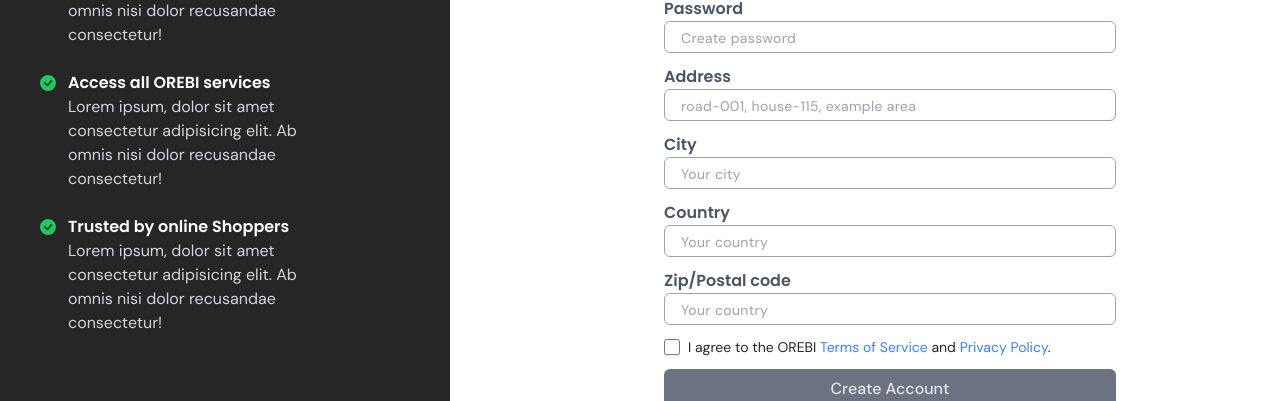
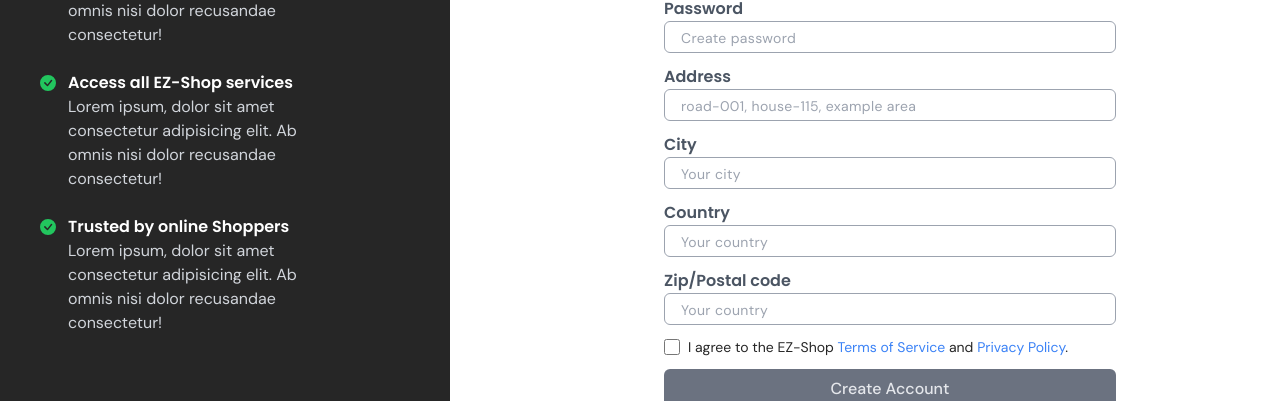
Before and after one commit to Ibigelow92/simple-ecommerce-platform, a React (Create React App) app: page /signup in a window 1280 px wide. Shown: the part 291-692 px from the top of the page. Built offline with nearby package versions, Linux system fonts and the light colour scheme.

Commit message:
random adjustments

```diff
--- a/public/index.html
+++ b/public/index.html
@@ -24,7 +24,7 @@
       work correctly both with client-side routing and a non-root public URL.
       Learn how to configure a non-root public URL by running `npm run build`.
     -->
-    <title>OREBI Shopping | Experience the better</title>
+    <title>EZ-Shop Shopping | Experience the better</title>
   </head>
   <body>
     <noscript>You need to enable JavaScript to run this app.</noscript>
--- a/src/components/home/Footer/Footer.js
+++ b/src/components/home/Footer/Footer.js
@@ -31,7 +31,7 @@
     <div className="w-full bg-[#F5F5F3] py-20">
       <div className="max-w-container mx-auto grid grid-cols-1 md:grid-cols-2  xl:grid-cols-6 px-4 gap-10">
         <div className="col-span-2">
-          <FooterListTitle title=" More about Orebi Shop" />
+          <FooterListTitle title=" More about EZ-Shop" />
           <div className="flex flex-col gap-6">
             <p className="text-base w-full xl:w-[80%]">
               Lorem ipsum dolor sit amet consectetur adipisicing elit. Enim sint
@@ -157,6 +157,8 @@
               </div>
             )}
 
+      {/*  */}
+
             <Image
               className={`w-[80%] lg:w-[60%] mx-auto ${
                 subscription ? "mt-2" : "mt-6"
--- a/src/components/home/Footer/FooterBottom.js
+++ b/src/components/home/Footer/FooterBottom.js
@@ -9,7 +9,7 @@
           <span className="text-md mr-[1px] mt-[2px] md:mt-0 text-center hidden md:inline-flex">
             <AiOutlineCopyright />
           </span>
-          Copyright 2022 | Orebi shopping | All Rights Reserved |
+          Copyright 2024 | EZShop shopping | All Rights Reserved |
           <a href="https://reactbd.com/" target="_blank" rel="noreferrer">
             <span className="ml-1 font-medium group-hover:text-primeColor">
               Powered by ReactBD.com
--- a/src/pages/About/About.js
+++ b/src/pages/About/About.js
@@ -13,7 +13,7 @@
       <Breadcrumbs title="About" prevLocation={prevLocation} />
       <div className="pb-10">
         <h1 className="max-w-[600px] text-base text-lightText mb-2">
-          <span className="text-primeColor font-semibold text-lg">Orebi</span>{" "}
+          <span className="text-primeColor font-semibold text-lg">EZ-Shop</span>{" "}
           is one of the world's leading ecommerce brands and is internationally
           recognized for celebrating the essence of classic Worldwide cool
           looking style.
--- a/src/pages/Account/SignIn.js
+++ b/src/pages/Account/SignIn.js
@@ -75,7 +75,7 @@
             </span>
             <p className="text-base text-gray-300">
               <span className="text-white font-semibold font-titleFont">
-                Access all OREBI services
+                Access all EZ-Shop services
               </span>
               <br />
               Lorem ipsum, dolor sit amet consectetur adipisicing elit. Ab omnis
--- a/src/pages/Account/SignUp.js
+++ b/src/pages/Account/SignUp.js
@@ -116,7 +116,7 @@
         zip
       ) {
         setSuccessMsg(
-          `Hello dear ${clientName}, Welcome you to OREBI Admin panel. We received your Sign up request. We are processing to validate your access. Till then stay connected and additional assistance will be sent to you by your mail at ${email}`
+          `Hello dear ${clientName}, Welcome you to EZ-Shop Admin panel. We received your Sign up request. We are processing to validate your access. Till then stay connected and additional assistance will be sent to you by your mail at ${email}`
         );
         setClientName("");
         setEmail("");
@@ -161,7 +161,7 @@
             </span>
             <p className="text-base text-gray-300">
               <span className="text-white font-semibold font-titleFont">
-                Access all OREBI services
+                Access all EZ-Shop services
               </span>
               <br />
               Lorem ipsum, dolor sit amet consectetur adipisicing elit. Ab omnis
@@ -379,7 +379,7 @@
                     type="checkbox"
                   />
                   <p className="text-sm text-primeColor">
-                    I agree to the OREBI{" "}
+                    I agree to the EZ-Shop{" "}
                     <span className="text-blue-500">Terms of Service </span>and{" "}
                     <span className="text-blue-500">Privacy Policy</span>.
                   </p>
--- a/src/pages/Journal/Journal.js
+++ b/src/pages/Journal/Journal.js
@@ -13,7 +13,7 @@
       <Breadcrumbs title="Journals" prevLocation={prevLocation} />
       <div className="pb-10">
         <h1 className="max-w-[600px] text-base text-lightText mb-2">
-          <span className="text-primeColor font-semibold text-lg">Orebi</span>{" "}
+          <span className="text-primeColor font-semibold text-lg">EZ-Shop</span>{" "}
           Lorem ipsum dolor sit amet consectetur adipisicing elit. Quo
           reiciendis delectus vitae, aliquid sit iure dolorum commodi eum
           numquam voluptate!
```
Also changed, not shown: 1 other file (tests, documents, lock files or other folders).
